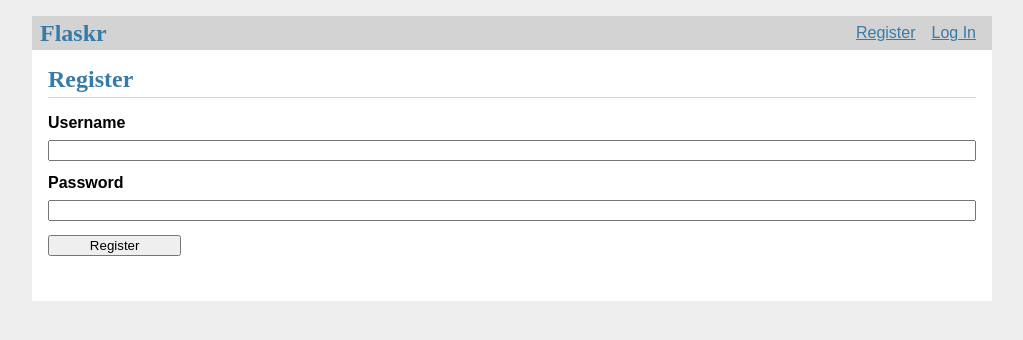
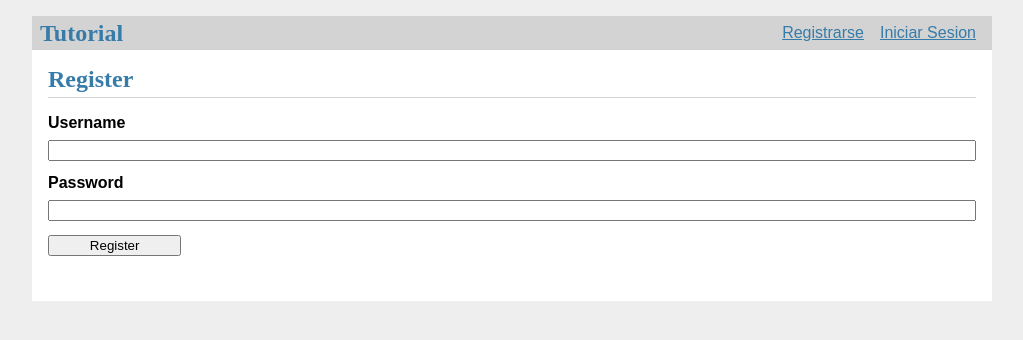
Before and after one commit to reybritez/delivery-tracker, a Flask app: page /auth/register in a window 1280 px wide. Shown: the top 340 px of the page, without its empty margins (128-1151 px from the left). Run offline with Flask 2, Linux system fonts and the light colour scheme.

Commit message:
Something changes

```diff
--- a/flaskr/templates/base.html
+++ b/flaskr/templates/base.html
@@ -1,15 +1,15 @@
 <!doctype html>
-<title>{% block title %}{% endblock %} - Flaskr</title>
+<title>{% block title %}{% endblock %} - Tutorialcito</title>
 <link rel="stylesheet" href="{{ url_for('static', filename='style.css') }}">
 <nav>
-  <h1>Flaskr</h1>
+  <h1>Tutorial</h1>
   <ul>
     {% if g.user %}
       <li><span>{{ g.user['username'] }}</span>
-      <li><a href="{{ url_for('auth.logout') }}">Log Out</a>
+      <li><a href="{{ url_for('auth.logout') }}">Cerrar Sesion</a>
     {% else %}
-      <li><a href="{{ url_for('auth.register') }}">Register</a>
-      <li><a href="{{ url_for('auth.login') }}">Log In</a>
+      <li><a href="{{ url_for('auth.register') }}">Registrarse</a>
+      <li><a href="{{ url_for('auth.login') }}">Iniciar Sesion</a>
     {% endif %}
   </ul>
 </nav>
--- a/flaskr/templates/blog/index.html
+++ b/flaskr/templates/blog/index.html
@@ -1,9 +1,9 @@
 {% extends 'base.html' %}
 
 {% block header %}
-  <h1>{% block title %}Posts{% endblock %}</h1>
+  <h1>{% block title %}Pedidos{% endblock %}</h1>
   {% if g.user %}
-    <a class="action" href="{{ url_for('blog.create') }}">New</a>
+    <a class="action" href="{{ url_for('blog.create') }}">Crear Nuevo</a>
   {% endif %}
 {% endblock %}
 
@@ -13,7 +13,7 @@
       <header>
         <div>
           <h1>{{ post['title'] }}</h1>
-          <div class="about">Creador: {{ post['username'] }} en {{ post['created'].strftime('%Y-%m-%d') }}</div>
+          <div class="about">Creador: {{ post['username'] }} el {{ post['created'].strftime('%Y-%m-%d') }}</div>
         </div>
         {% if g.user['id'] == post['author_id'] %}
           <a class="action" href="{{ url_for('blog.update', id=post['id']) }}">Edit</a>
--- a/flaskr/templates/blog/update.html
+++ b/flaskr/templates/blog/update.html
@@ -6,10 +6,10 @@
 
 {% block content %}
   <form method="post">
-    <label for="title">Title</label>
+    <label for="title">Titulo</label>
     <input name="title" id="title"
       value="{{ request.form['title'] or post['title'] }}" required>
-    <label for="body">Body</label>
+    <label for="body">Cuerpo</label>
     <textarea name="body" id="body">{{ request.form['body'] or post['body'] }}</textarea>
     <input type="submit" value="Save">
   </form>
```
